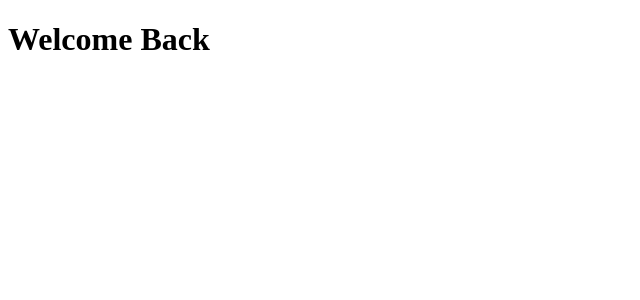
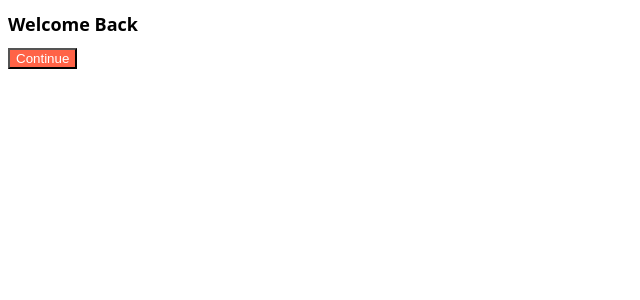
Before and after one commit to DongUk1995/React_App_pra, a React (Create React App) app: page / in a window 1280 px wide. Shown: the top 300 px of the page, without its empty margins (0-640 px from the left). Built offline with nearby package versions, Linux system fonts and the light colour scheme.

Commit message:
setting_reat_app

```diff
--- a/package.json
+++ b/package.json
@@ -6,6 +6,7 @@
     "@testing-library/jest-dom": "^5.17.0",
     "@testing-library/react": "^13.4.0",
     "@testing-library/user-event": "^13.5.0",
+    "prop-types": "^15.8.1",
     "react": "^18.3.1",
     "react-dom": "^18.3.1",
     "react-scripts": "5.0.1",
--- a/src/App.js
+++ b/src/App.js
@@ -1,7 +1,10 @@
+import Button from "./button";
+import styles from "./app.module.css";
 function App() {
   return (
     <div>
-      <h1> Welcome Back</h1>
+      <h1 className={styles.title}> Welcome Back</h1>
+      <Button text={"Continue"} />
     </div>
   );
 }
--- /dev/null
+++ b/src/app.module.css
@@ -0,0 +1,5 @@
+.title {
+  font-family: system-ui, -apple-system, BlinkMacSystemFont, "Segoe UI", Roboto,
+    Oxygen, Ubuntu, Cantarell, "Open Sans", "Helvetica Neue", sans-serif;
+  font-size: 18px;
+}
--- /dev/null
+++ b/src/button.js
@@ -0,0 +1,11 @@
+import PropTypes from "prop-types";
+import styles from "./button.module.css";
+
+function Button({ text }) {
+  return <button className={styles.title}>{text}</button>;
+}
+
+Button.prototype = {
+  text: PropTypes.string,
+};
+export default Button;
--- /dev/null
+++ b/src/button.module.css
@@ -0,0 +1,4 @@
+.title {
+  color: white;
+  background-color: tomato;
+}
```
Also changed, not shown: 2 other files (tests, documents, lock files or other folders).
